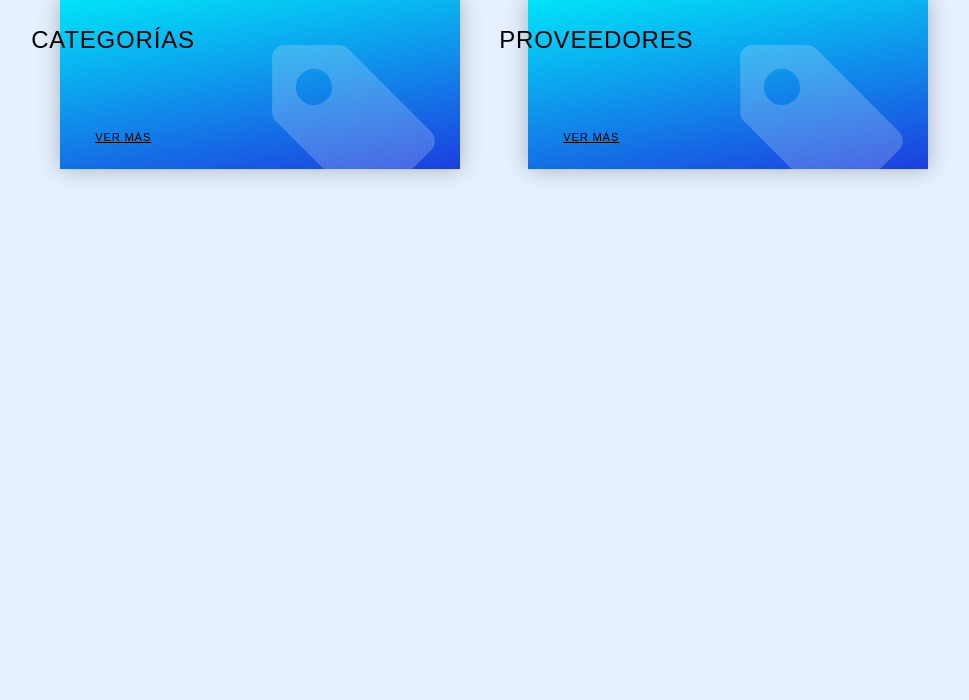
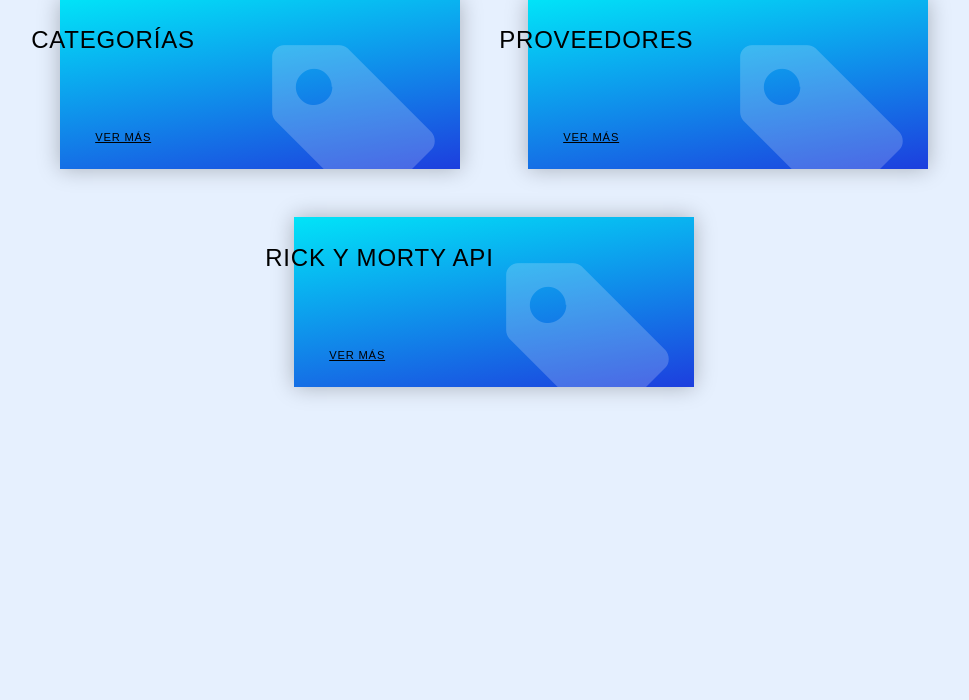
Before and after one commit to Miguelch7/LabNet2023, an ASP.NET MVC app: page / in a window 1280 px wide. Shown: the part 137-837 px from the top of the page, without its empty margins (208-1177 px from the left). Run offline with ASP.NET Core 8 and stand-ins for ASP.NET MVC 5, Linux system fonts and the light colour scheme; the project's own start-up code is not run, and a stand-in starts its controllers and pages; some libraries are stand-ins or nearby versions.

Commit message:
Ver detalle personaje de Rick y Morty

```diff
--- a/Lab.EF/Lab.EF.MVC/Views/Home/Index.cshtml
+++ b/Lab.EF/Lab.EF.MVC/Views/Home/Index.cshtml
@@ -28,5 +28,17 @@
                 </div>
             </div>
         </div>
+        <div class="col-md-6 col-lg-4 column mx-5">
+            <div class="card home-card gr">
+                <div class="txt">
+                    <h1>Rick y Morty API</h1>
+                    <p>Liste y vea los detalles de los personajes de Rick y Morty</p>
+                </div>
+                @Html.ActionLink("Ver más", "Index", "RickAndMortyAPI")
+                <div class="ico-card">
+                    <i class="bi bi-tag-fill"></i>
+                </div>
+            </div>
+        </div>
     </div>
 </section>
--- a/Lab.EF/Lab.EF.MVC/Views/RickAndMortyAPI/Index.cshtml
+++ b/Lab.EF/Lab.EF.MVC/Views/RickAndMortyAPI/Index.cshtml
@@ -16,7 +16,7 @@
                     @character.Status - @character.Species
                 </p>
                 <h4 class="card-title mb-3">@character.Name</h4>
-                <a href="#" class="btn btn-primary py-1 px-3">Ver más</a>
+                @Html.ActionLink("Ver más", "Details", new { id = character.Id }, new { @class = "btn btn-primary py-1 px-3", title = $"Ver más detalles sobre {character.Name}" })
             </div>
         </div>
     }
```
Also changed, not shown: Lab.EF/Lab.EF.MVC/Controllers/RickAndMortyAPIController.cs (+21 -0 lines), Lab.EF/Lab.EF.MVC/Views/RickAndMortyAPI/Details.cshtml (added, +35 -0 lines).
